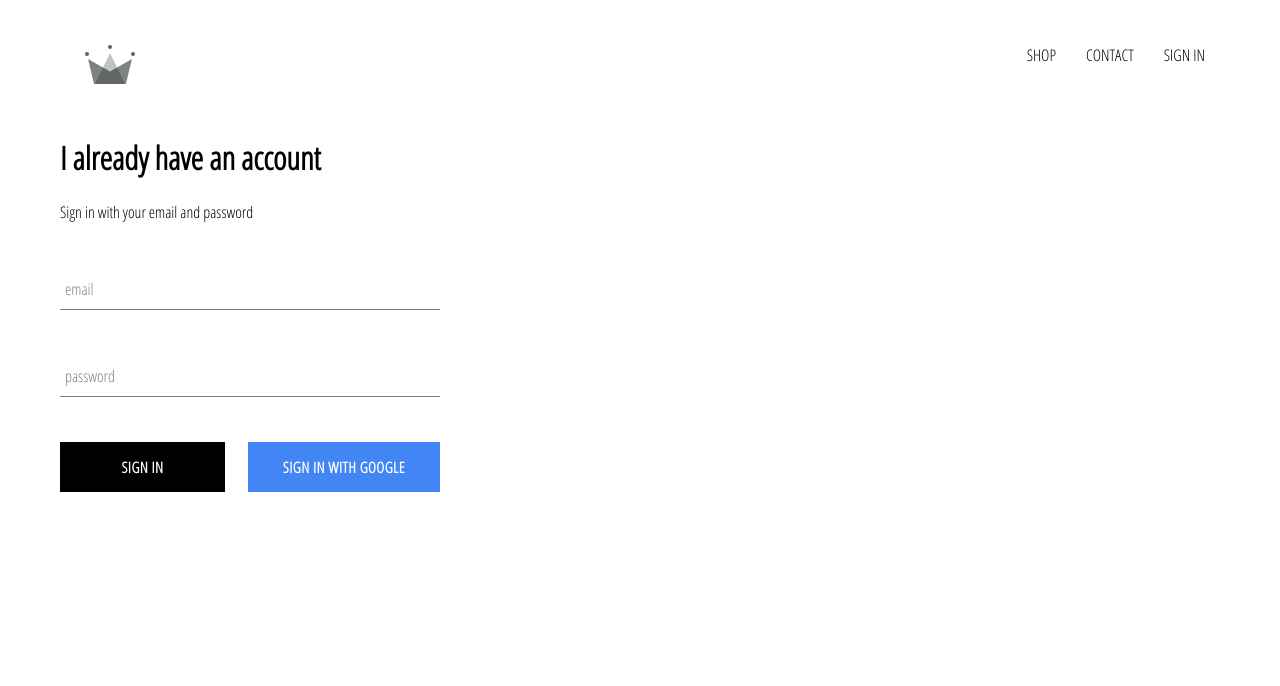
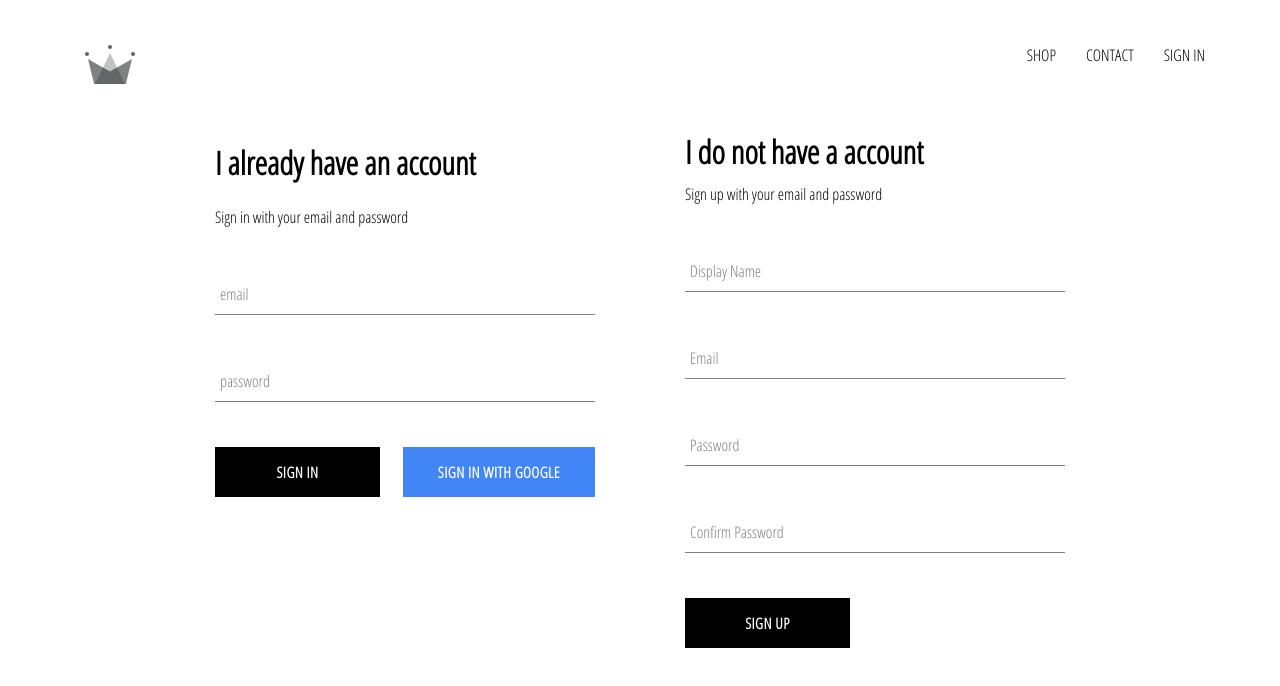
Before and after one commit to M4R1US/ecommerce-shop, a React (Create React App) app: page /signin in a window 1280 px wide. Shown: the top 686 px of the page. Built offline with nearby package versions, Linux system fonts and the light colour scheme; no server answers.

Commit message:
Firebase for authentication, data store, and components for signing-in and signing-out

```diff
--- a/src/App.js
+++ b/src/App.js
@@ -5,11 +5,11 @@ import HomePage from "./pages/homepage/homepage.component";
 import ShopPage from "./pages/shop/shop.component";
 import Header from "./components/header/header.component";
 import SignInSignUpPage from "./pages/sign-in-and-sign-up/sing-in-sign-up.component";
-import { auth } from "./firebase/firebase.utils";
+import {auth, createUserProfileDocument} from "./firebase/firebase.utils";
 
 class App extends React.Component{
-  constructor() {
-    super();
+  constructor(props) {
+    super(props);
 
     this.state = {
       currentUser: null
@@ -19,10 +19,24 @@ class App extends React.Component{
   unsubscribeFromAuth = null;
 
   componentDidMount() {
-    this.unsubscribeFromAuth = auth.onAuthStateChanged(user => {
-      this.setState({currentUser: user})
-      console.log(user);
-    })
+    this.unsubscribeFromAuth = auth.onAuthStateChanged(async userAuth => {
+      if (userAuth) {
+        const userRef = await createUserProfileDocument(userAuth);
+
+        userRef.onSnapshot(snapShot => {
+          this.setState({
+            currentUser: {
+              id: snapShot.id,
+              ...snapShot.data()
+            }
+          });
+          console.log(this.state);
+        });
+      } else {
+        this.setState({currentUser: userAuth
+        });
+      }
+    });
   }
 
   componentWillUnmount() {
--- a/src/components/header/header.component.jsx
+++ b/src/components/header/header.component.jsx
@@ -10,6 +10,9 @@ const Header = ({ currentUser }) => (
   <Link className="logo-container" to="/">
     <Logo className="logo"/>
   </Link>
+   {
+     currentUser ? <h2 className="welcome-text">Hello {currentUser.displayName}</h2> : ""
+   }
    <div className="options">
       <Link className="option" to="/shop">SHOP</Link>
       <Link className="option" to="/contact">CONTACT</Link>
--- a/src/components/header/header.styles.scss
+++ b/src/components/header/header.styles.scss
@@ -9,6 +9,16 @@
     height: 100%;
     width: 70px;
     padding: 25px;
+  }
+
+  .welcome-text {
+    font-size: 30px;
+    padding: 0 0 0 50px;
+    width: 50%;
+    height: 100%;
+    display: flex;
+    align-items: baseline;
+    justify-content: flex-start;
   }
 
   .options {
--- /dev/null
+++ b/src/components/sign-up/sign-up.component.jsx
@@ -0,0 +1,74 @@
+import React from 'react';
+
+
+import "./sign-up.styles.scss"
+
+import FormInput from "../form-input/form-input.component";
+import CustomButton from "../custom-buttom/custom-button.component";
+
+import { auth, createUserProfileDocument } from "../../firebase/firebase.utils";
+
+class SingUp extends React.Component {
+
+  constructor(props) {
+    super(props);
+
+    this.state = {
+      displayName: "",
+      email: "",
+      password: "",
+      confirmPassword: ""
+    }
+  }
+
+  handleSubmit = async event => {
+    event.preventDefault();
+
+    const { displayName, email, password, confirmPassword } = this.state;
+
+    if (password !== confirmPassword) {
+      alert("Passwords don't match");
+      return;
+    }
+
+    try {
+      const { user } = await auth.createUserWithEmailAndPassword(email, password);
+
+      await createUserProfileDocument(user, { displayName });
+
+      this.setState({
+        displayName: "",
+        email: "",
+        password: "",
+        confirmPassword: ""
+      })
+    } catch (Exception) {
+      console.log(Exception);
+    }
+
+  }
+
+  handleChange = (event) => {
+    const { name, value } = event.target;
+    this.setState({ [name] : value} );
+  };
+
+  render() {
+    const { displayName, email, password, confirmPassword } = this.state;
+    return (
+      <div className="sign-up">
+        <h1 className="title">I do not have a account</h1>
+        <span>Sign up with your email and password</span>
+        <form className="sign-up-form" onSubmit={this.handleSubmit}>
+          <FormInput type="text" name="displayName" value={displayName} onChange={this.handleChange} label="Display Name" required />
+          <FormInput type="email" name="email" value={email} onChange={this.handleChange} label="Email" required />
+          <FormInput type="password" name="password" value={password} onChange={this.handleChange} minlength="6" label="Password" required />
+          <FormInput type="password" name="confirmPassword" value={confirmPassword} onChange={this.handleChange} minlength="6" label="Confirm Password" required />
+          <CustomButton type="submit"> SIGN UP </CustomButton>
+        </form>
+      </div>
+    );
+  }
+}
+
+export default SingUp;
--- /dev/null
+++ b/src/components/sign-up/sign-up.styles.scss
@@ -0,0 +1,9 @@
+.sign-up {
+  display: flex;
+  flex-direction: column;
+  width: 380px;
+
+  .title {
+    margin: 10px 0;
+  }
+}
--- a/src/firebase/firebase.utils.js
+++ b/src/firebase/firebase.utils.js
@@ -15,3 +15,31 @@ provider.setCustomParameters({prompt: 'select_account'});
 export const signInWithGoogle = () => auth.signInWithPopup(provider);
 
 export default firebase;
+
+
+// Store user to database (firestore)
+export const createUserProfileDocument = async (userAuth, additionalData) => {
+  if (!userAuth) return;
+
+  const userRef = firestore.doc(`users/${userAuth.uid}`);
+  const snapShot = await userRef.get();
+
+  if (!snapShot.exists) {
+    const { displayName, email } = userAuth;
+    const createdAt = new Date();
+
+    try {
+      await userRef.set({
+        displayName,
+        email,
+        createdAt,
+        ...additionalData
+      })
+    } catch (Exception) {
+      console.log("Error create user", Exception.message);
+    }
+  }
+
+  return userRef;
+
+}
--- a/src/pages/sign-in-and-sign-up/sing-in-sign-up.component.jsx
+++ b/src/pages/sign-in-and-sign-up/sing-in-sign-up.component.jsx
@@ -1,11 +1,14 @@
 import React from 'react';
+
 import SignIn from "../../components/sign-in/sign-in.component";
+import SingUp from "../../components/sign-up/sign-up.component";
 
 import "./sing-in-sign-up.styles.scss";
 
 const SignInSignUpPage = () => (
  <div className="sign-in-sign-up">
    <SignIn/>
+   <SingUp/>
  </div>
 );
 
--- a/src/pages/sign-in-and-sign-up/sing-in-sign-up.styles.scss
+++ b/src/pages/sign-in-and-sign-up/sing-in-sign-up.styles.scss
@@ -0,0 +1,6 @@
+.sign-in-sign-up{
+  width: 850px;
+  display: flex;
+  justify-content: space-between;
+  margin: 30px auto;
+}
```
